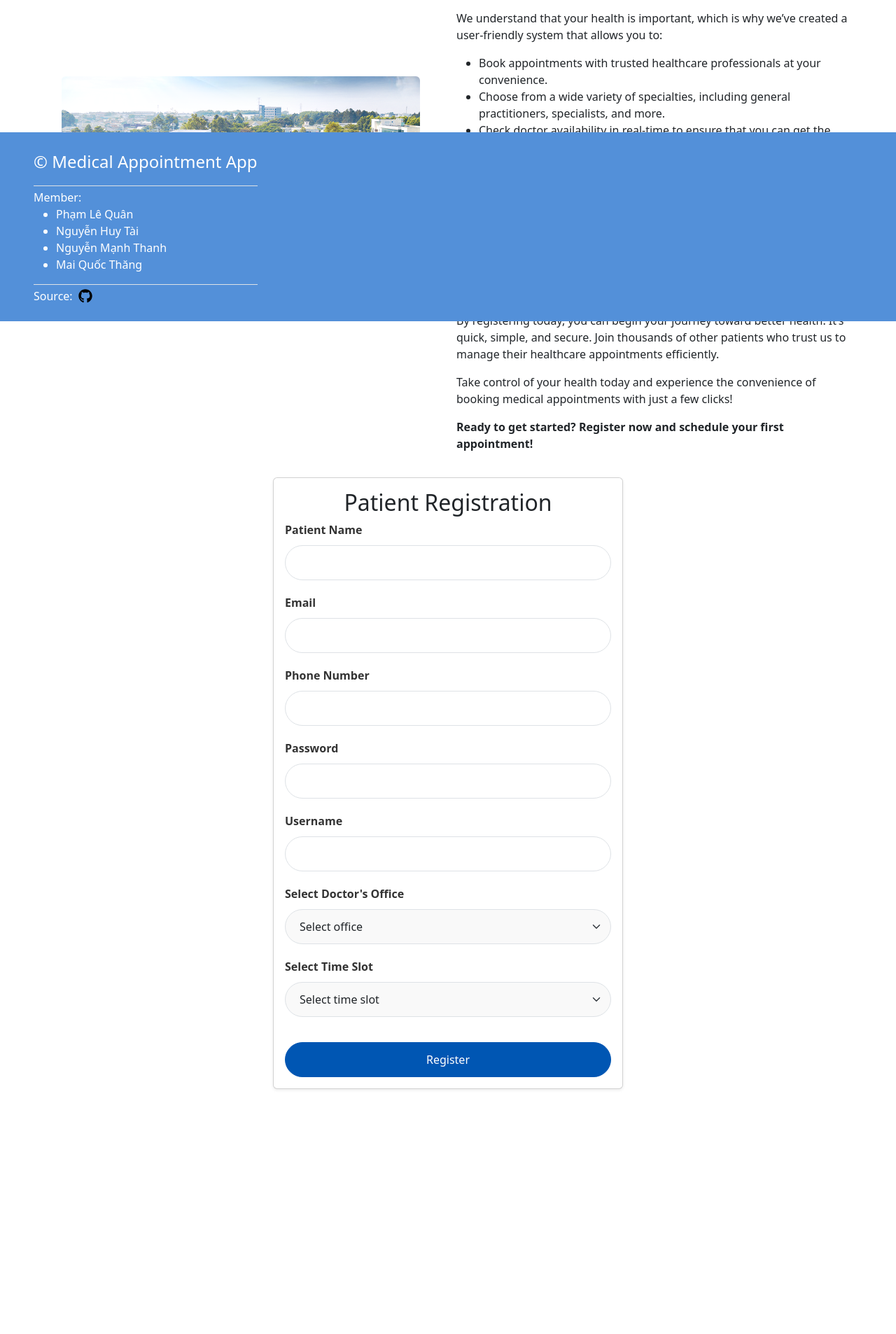
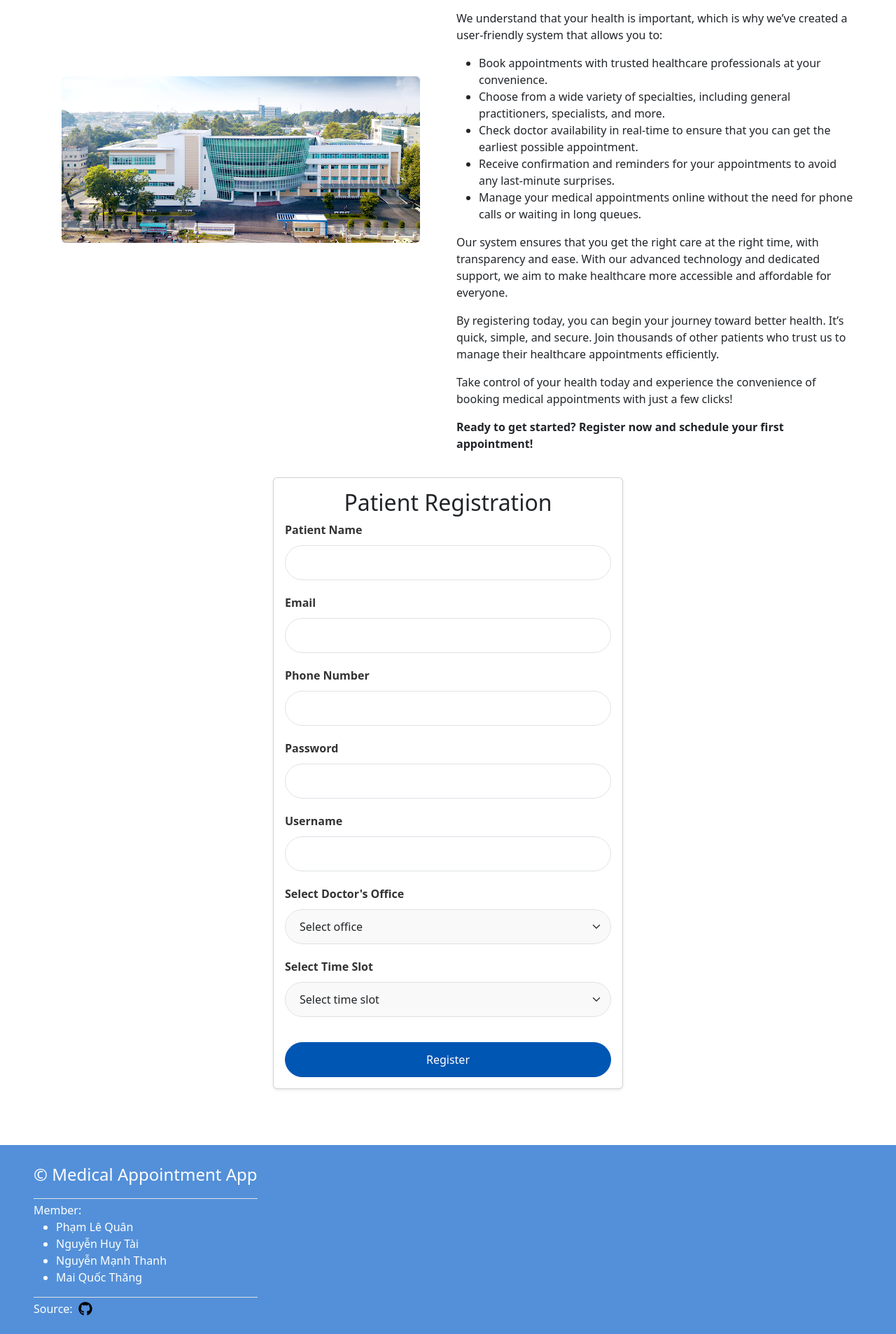
Before and after one commit to yukihim/web-programming-assignment, a PHP site: page / in a window 1280 px wide. Shown: the part 341-2247 px from the top of the page at 70% size. Before the commit the page ends 1898 px from the top, so only its background shows below. Run offline with PHP 8.4, Linux system fonts and the light colour scheme; data comes from the database, SQL or seed files in the repository.

Commit message:
fix footer

```diff
--- a/components/footer.php
+++ b/components/footer.php
@@ -1,4 +1,4 @@
-<footer class="d-flex justify-content-between px-5 py-4" style="position:fixed; bottom:0; width:100%; background-color:#5390d9; color: white;">
+<footer class="d-flex justify-content-between px-5 py-4" style="width:100%; background-color:#5390d9; color: white;">
     <div class="row-gap-1 d-flex flex-column">
         <p class="w-100 border-bottom pb-3 m-0 fs-4">&copy; Medical Appointment App</p>
         <div class="d-flex flex-column border-bottom">
```
